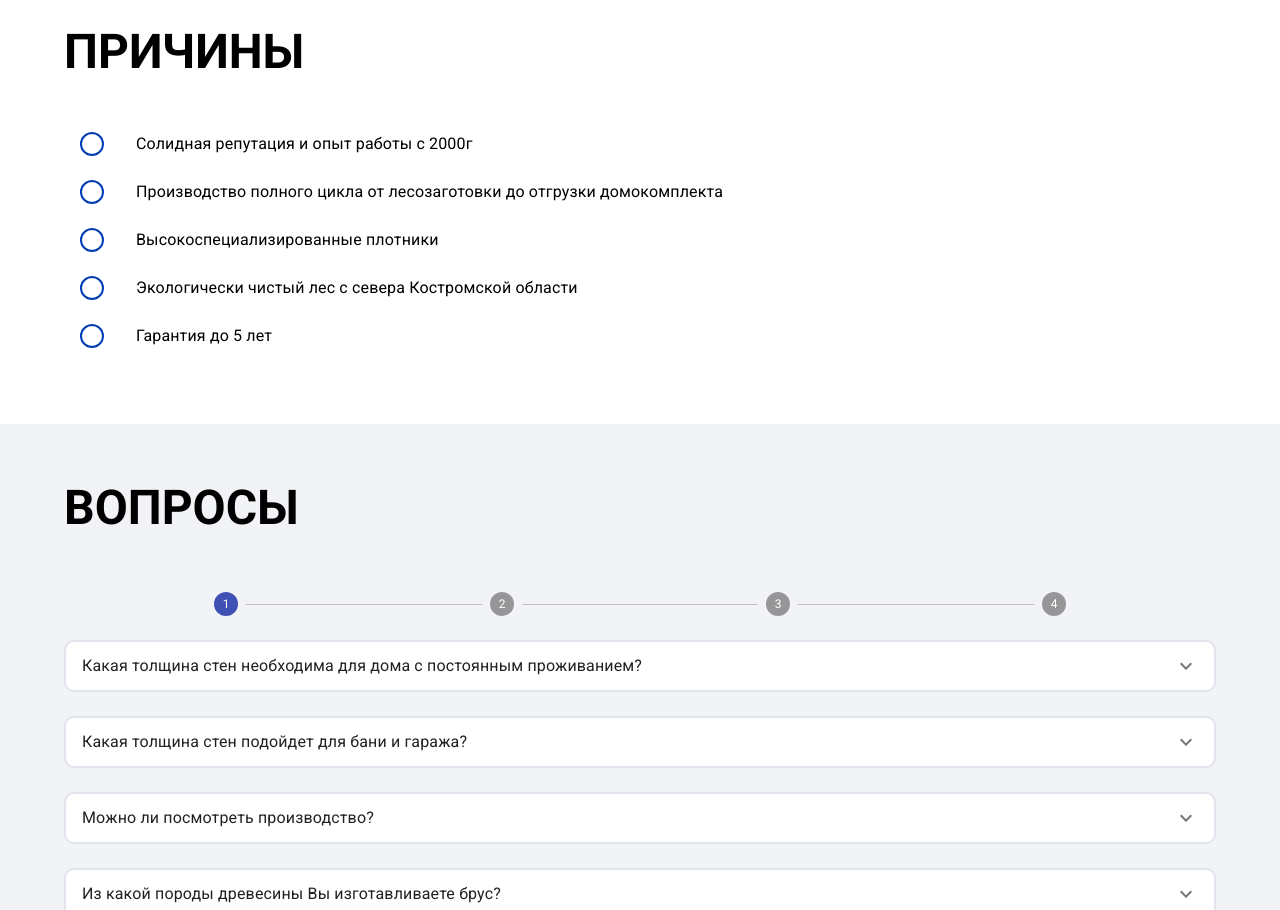
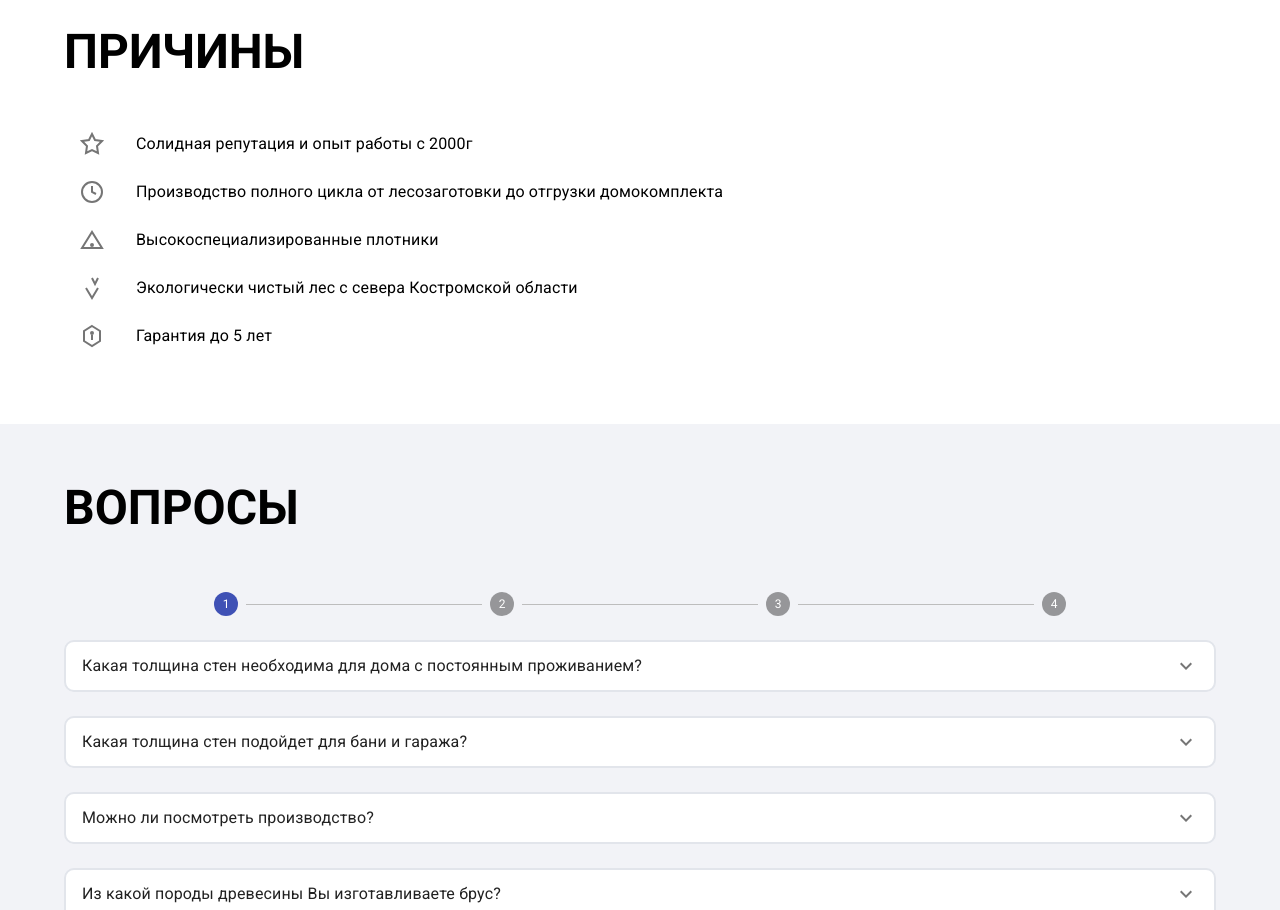
Before and after one commit to geporys/kora-dom, a React (Create React App) app: page / in a window 1280 px wide. Shown: the part 2280-3190 px from the top of the page. Built offline with nearby package versions, Linux system fonts and the light colour scheme.

Commit message:
change settings

```diff
--- a/public/index.html
+++ b/public/index.html
@@ -51,7 +51,7 @@
     <meta charset="utf-8" />
     <meta http-equiv="X-UA-Compatible" content="IE=edge" />
     <meta name="viewport" content="width=device-width,initial-scale=1" />
-    <link rel=icon href=/kora-dom/favicon.ico type="image/x-icon">
+    <link rel=icon href=/favicon.ico type="image/x-icon">
     <title>KORA DOM. Производство и строительство деревянных домов</title>
     <meta
       name="description"
--- a/src/vue/Reason.jsx
+++ b/src/vue/Reason.jsx
@@ -1,10 +1,38 @@
 import React from 'react';
 import Section from '../components/Section';
-import ListItemText from '@material-ui/core/ListItemText';
+import List from '@material-ui/core/List';
 import ListItem from '@material-ui/core/ListItem';
 import ListItemIcon from '@material-ui/core/ListItemIcon';
-import { ReactComponent as Circle } from '../assets/icons/circle.svg';
-import List from '@material-ui/core/List';
+import ListItemText from '@material-ui/core/ListItemText';
+
+// Define inline SVG icons
+const icons = [
+  // Reputation icon
+  <svg width="24" height="24" fill="none" stroke="currentColor" strokeWidth="2">
+    <path d="M12 2 L15 8 L22 9 L17 14 L18 21 L12 18 L6 21 L7 14 L2 9 L9 8 Z" />
+  </svg>,
+  // Production cycle icon
+  <svg width="24" height="24" fill="none" stroke="currentColor" strokeWidth="2">
+    <circle cx="12" cy="12" r="10" />
+    <path d="M12 6v6l4 2" />
+  </svg>,
+  // Carpenter icon
+  <svg width="24" height="24" fill="none" stroke="currentColor" strokeWidth="2">
+    <path d="M2 20 L12 4 L22 20 Z" />
+    <circle cx="12" cy="17" r="1" />
+  </svg>,
+  // Eco wood icon
+  <svg width="24" height="24" fill="none" stroke="currentColor" strokeWidth="2">
+    <path d="M12 2 L15 8 L18 2" />
+    <path d="M6 12 L12 22 L18 12" />
+  </svg>,
+  // Warranty icon
+  <svg width="24" height="24" fill="none" stroke="currentColor" strokeWidth="2">
+    <path d="M12 2 L20 7 V17 L12 22 L4 17 V7 Z" />
+    <path d="M12 11v5" />
+    <circle cx="12" cy="9" r="1" />
+  </svg>,
+];
 
 const items = [
   'Солидная репутация и опыт работы с 2000г',
@@ -15,15 +43,12 @@ const items = [
 ];
 
 const Reason = () => {
-
   return (
     <Section id="causes" title="ПРИЧИНЫ">
       <List>
         {items.map((item, index) => (
-          <ListItem key={index} button>
-            <ListItemIcon>
-              <Circle />
-            </ListItemIcon>
+          <ListItem key={index}>
+            <ListItemIcon>{icons[index]}</ListItemIcon>
             <ListItemText primary={item} />
           </ListItem>
         ))}
```
Also changed, not shown: public/manifest.json.
